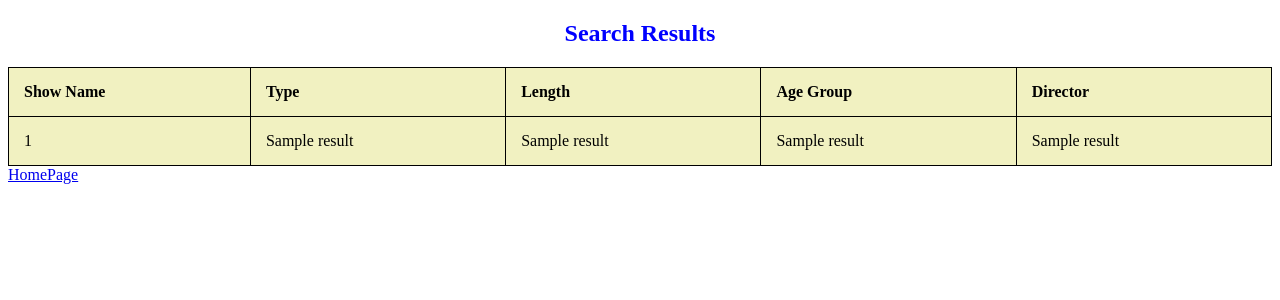
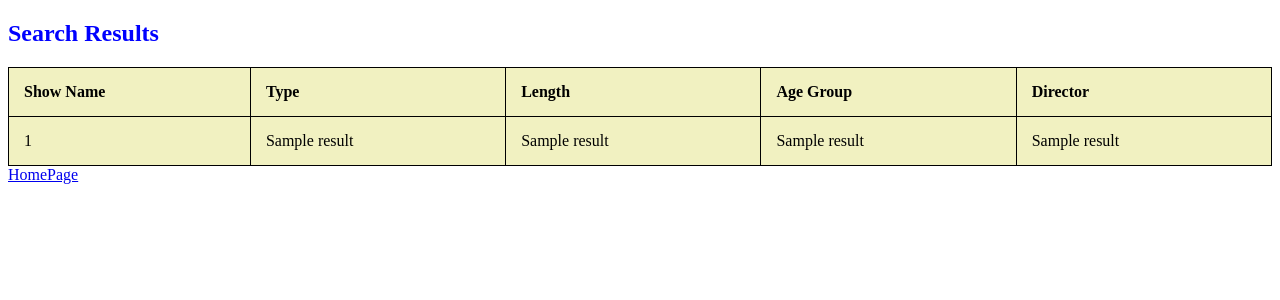
Before and after one commit to JG1109/ticket-master, a Flask app: template templates/results.html in a window 1280 px wide. Shown: the top 300 px of the page. Run offline with Flask 2, Linux system fonts and the light colour scheme; the template is opened without the code that fills it: most values are stand-ins (such as "Sample title", 1, 10 or a date in 2020); parts of the project's set-up code (start-up, migrations or seed data) failed here and were passed over.

Commit message:
Update results.html

```diff
--- a/templates/results.html
+++ b/templates/results.html
@@ -20,7 +20,7 @@ th, td {
 
 <title>Search Results</title>
 
-<h2 style="text-align:center;color:blue;">
+<h2 style="text-align:left;color:blue;">
   Search Results
 </h2>
 
```
